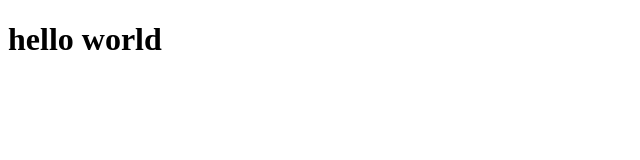
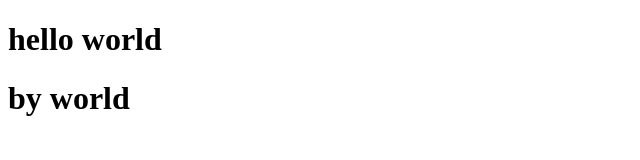
Before and after one commit to umesh308/portfolio_umesh, a plain HTML site: page index.html in a window 1280 px wide. Shown: the whole page, without its empty margins (0-640 px from the left). Drawn offline with Linux system fonts and the light colour scheme.

Commit message:
Update index.html

```diff
--- a/index.html
+++ b/index.html
@@ -7,7 +7,7 @@
 </head>
 <body>
 	<h1>hello world</h1>
-	<img
+	<h1>by world</h1>
 
 </body>
 </html>
```
